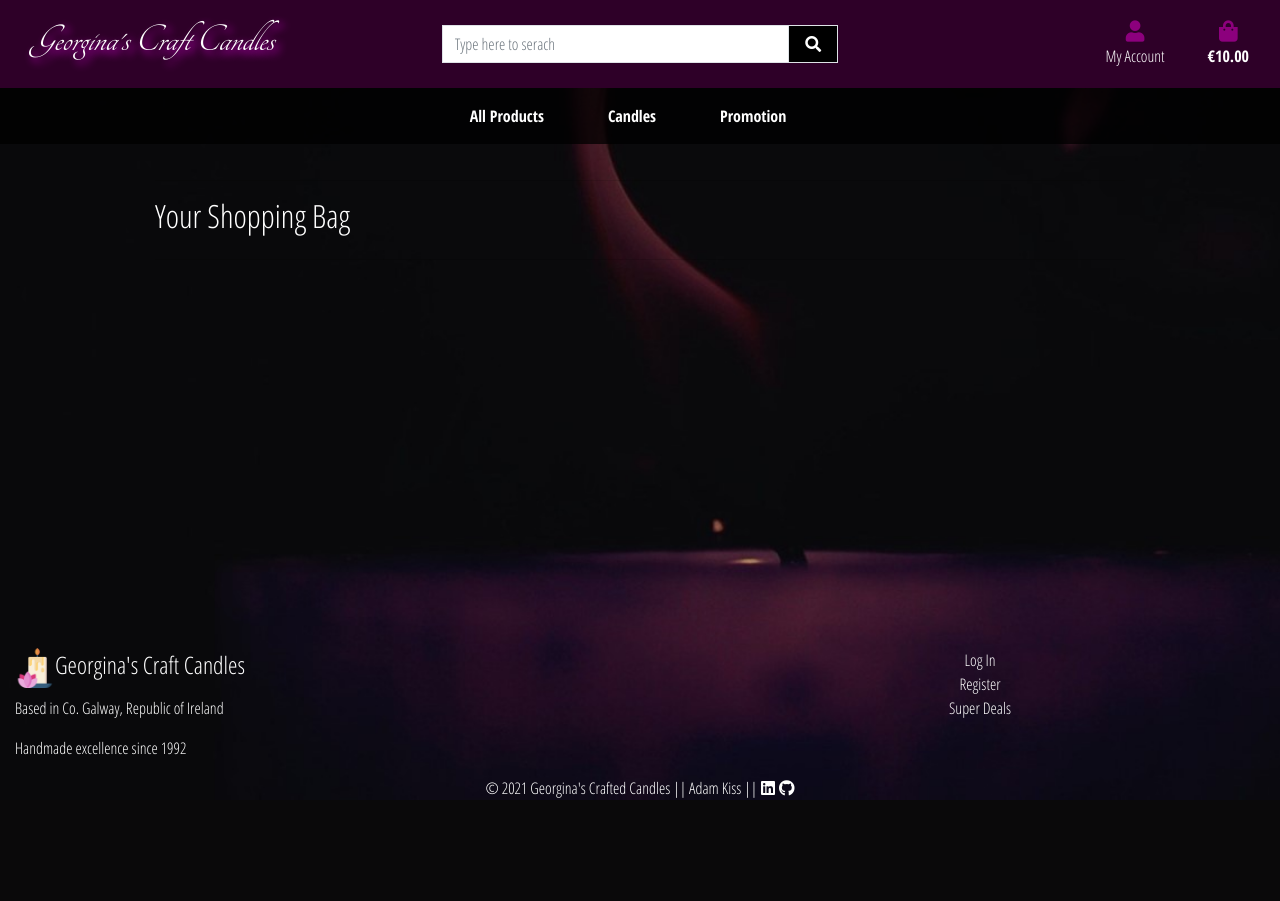
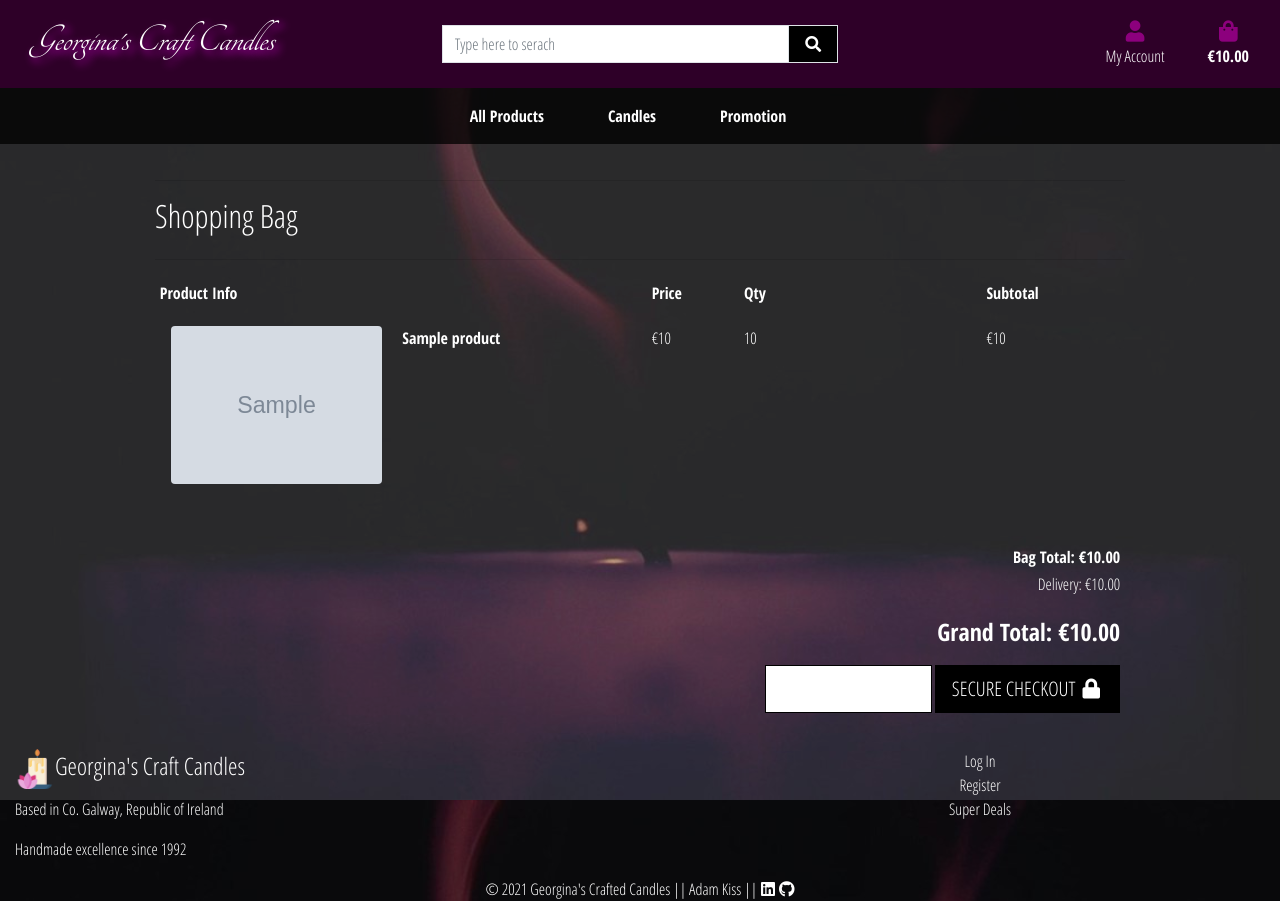
Before and after one commit to Adamsky94/Georginas_Craft_Candles, a Django app: template ginas_candles/bag/templates/bag/bag.html in a window 1280 px wide. Before the commit the page ends 800 px from the top, so only its background shows below. Run offline with Django 3.2, Linux system fonts and the light colour scheme; the template is opened without the code that fills it: most values are stand-ins (such as "Sample title", 1, 10 or a date in 2020); grey boxes marked "Sample" are stand-in pictures; some libraries are stand-ins or nearby versions.

Commit message:
Updated shopping bag template

```diff
--- a/ginas_candles/bag/templates/bag/bag.html
+++ b/ginas_candles/bag/templates/bag/bag.html
@@ -15,7 +15,7 @@
         <div class="row">
             <div class="col">
                 <hr>
-                <h2 class="logo-font mb-4">Your Shopping Bag</h2>
+                <h2 class="logo-font mb-4">Shopping Bag</h2>
                 <hr>
             </div>
         </div>
@@ -23,10 +23,65 @@
         <div class="row">
             <div class="col">
                 {% if bag_items %}
-                    <div class="table-responsive rounded"></div>
+                    <div class="table-responsive rounded">
+                        <table class="table table-sm table-borderless">
+                            <thead class="text-black">
+                                <tr>
+                                    <th scope="col">Product Info</th>
+                                    <th scope="col"></th>
+                                    <th scope="col">Price</th>
+                                    <th scope="col">Qty</th>
+                                    <th scope="col">Subtotal</th>
+                                </tr>
+                            </thead>
+
+                            {% for item in bag_items %}
+                                <tr>
+                                    <td class="p-3 w-25">
+                                        <img class="img-fluid rounded" src="{{ item.product.image.url }}">
+                                    </td>
+                                    <td class="py-3">
+                                        <p class="my-0"><strong>{{ item.product.name }}</strong></p>
+                                    </td>
+                                    <td class="py-3">
+                                        <p class="my-0">€{{ item.product.price }}</p>
+                                    </td>
+                                    <td class="py-3 w-25">
+                                        <p class="my-0">{{ item.quantity }}</p>
+                                    </td>
+                                    <td class="py-3">
+                                        <p class="my-0">€{{ item.product.price }}</p>
+                                    </td>
+                                </tr>
+                            {% endfor %}
+                            <tr>
+                                <td colspan="5" class="pt-5 text-right">
+                                    <h6><strong>Bag Total: €{{ total|floatformat:2 }}</strong></h6>
+                                    <h6>Delivery: €{{ delivery|floatformat:2 }}</h6>
+                                    <h4 class="mt-4"><strong>Grand Total: €{{ grand_total|floatformat:2 }}</strong></h4>
+                                </td>
+                            </tr>
+                            <tr>
+                                <td colspan="5" class="text-right">
+                                    <a href="{% url 'products' %}" class="btn btn-outline-black rounded-0 btn-lg">
+                                        <span class="icon">
+                                            <i class="fas fa-chevron-left"></i>
+                                        </span>
+                                        <span class="text-uppercase">Keep Shopping</span>
+                                    </a>
+                                    <a href="" class="btn btn-black rounded-0 btn-lg">
+                                        <span class="text-uppercase">Secure Checkout</span>
+                                        <span class="icon">
+                                            <i class="fas fa-lock"></i>
+                                        </span>
+                                    </a>
+                                </td>
+                            </tr>
+                        </table>
+                    </div>
                 {% else %}
                     <p class="lead mb-5">Your bag is empty.</p>
-                    <a href="{% url 'products' %}" class="shop-now-button btn btn-lg text-uppercase py-3">
+                    <a href="{% url 'products' %}" class="btn btn-outline-black rounded-0 btn-lg">
                         <span class="icon">
                             <i class="fas fa-chevron-left"></i>
                         </span>
--- a/ginas_candles/products/templates/products/product-detail.html
+++ b/ginas_candles/products/templates/products/product-detail.html
@@ -10,6 +10,7 @@
 {% endblock %}
 
 {% block content %}
+    <div class="overlay"></div>
     <div class="container-fluid">
         <div class="row">
             <div class="col-12 col-md-6 col-lg-4 offset-lg-2">
--- a/ginas_candles/static/css/base.css
+++ b/ginas_candles/static/css/base.css
@@ -160,6 +160,33 @@ footer {
     transition: all ease-in-out 0.3s;
 }
 
+.overlay {
+	height: 100%;
+	width: 100%;
+	top: 0;
+	left: 0;
+	position: fixed;
+	background: rgba(255, 255, 255, 0.13);
+	z-index: -1;
+}
+
+a.category-badge > span.badge:hover {
+    background: #212529 !important;
+    color: #fff !important;
+}
+
+.btt-button {
+    height: 42px;
+    width: 42px;
+    position: fixed;
+    bottom: 10px;
+    right: 10px;
+}
+
+.btt-link {
+    cursor: pointer;
+}
+
 /* -------------------------------- Media Queries */
 
 /* Slightly larger container on xl screens */
```
Also changed, not shown: ginas_candles/bag/contexts.py (+15 -2 lines).
